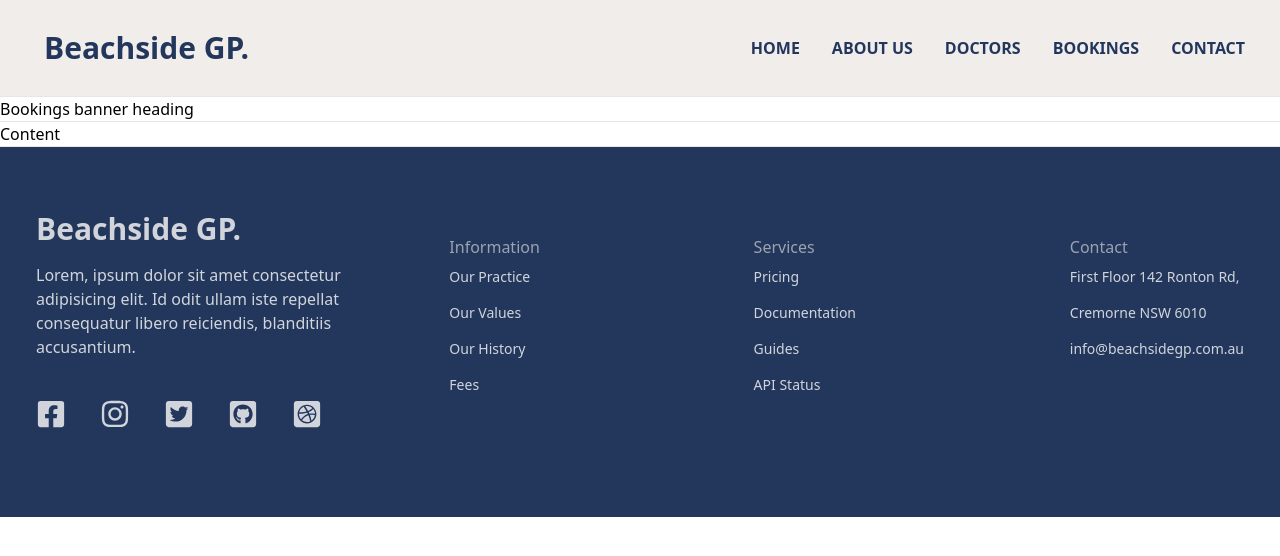
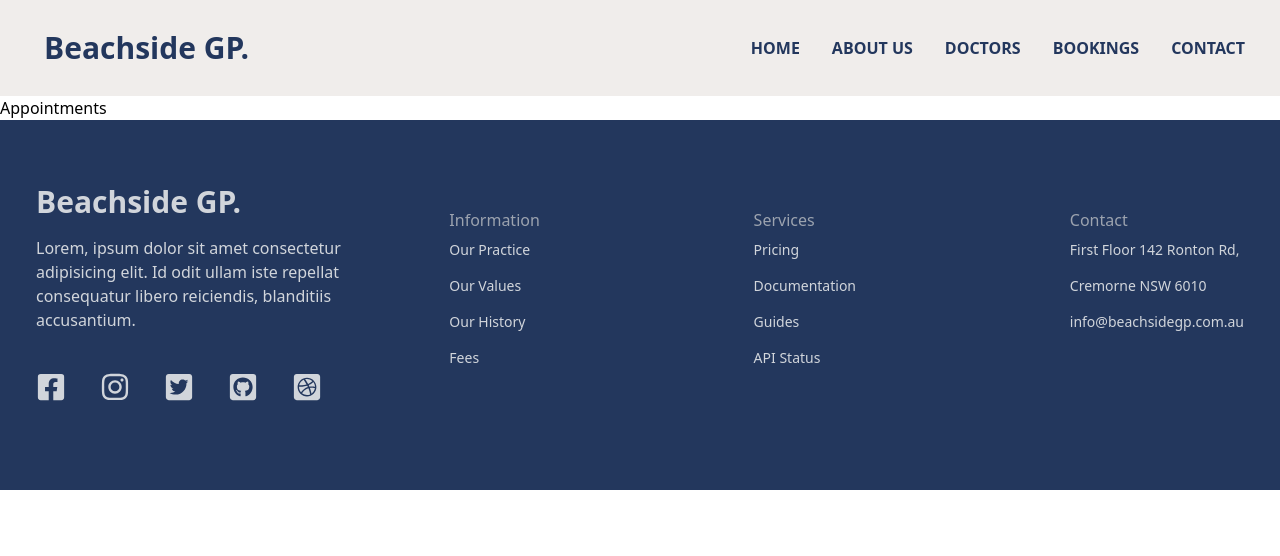
Before and after one commit to marlonmoreira000/clinic-concierge-app-frontend, a React (Vite) app: page /bookings in a window 1280 px wide. Shown: the top 556 px of the page. Built offline with nearby package versions, Linux system fonts and the light colour scheme.

Commit message:
remove react typed to fix deployment error

```diff
--- /dev/null
+++ b/src/components/Appointments.jsx
@@ -0,0 +1,9 @@
+import React from 'react'
+
+const Appointments = () => {
+  return (
+    <div>Appointments</div>
+  )
+}
+
+export default Appointments
--- a/src/components/Hero.jsx
+++ b/src/components/Hero.jsx
@@ -1,5 +1,5 @@
 import React from "react";
-import Typed from "react-typed";
+// import Typed from "react-typed";
 
 const Hero = () => {
   return (
@@ -10,15 +10,15 @@ const Hero = () => {
         </h1>
         <div className="flex justify-center items-center">
           <p className="text-xl sm:text-4xl md:text-5xl font-bold py-4 text-[#f0edeb]">
-            We care for your
+            Our GPs care for your wellness.
           </p>
-          <Typed
+          {/* <Typed
             className="text-xl sm:text-4xl md:text-5xl font-bold pl-2 text-[#f0edeb]"
             strings={["health", "welfare", "vitality"]}
             typeSpeed={160}
             backSpeed={220}
             loop
-          />
+          /> */}
         </div>
       </div>
     </div>
--- a/src/components/Nav.jsx
+++ b/src/components/Nav.jsx
@@ -1,5 +1,6 @@
 import { useState } from "react";
 import { AiOutlineClose, AiOutlineMenu } from "react-icons/ai";
+import { Link } from "react-router-dom";
 
 const Nav = () => {
   // state for navigation menu
@@ -15,11 +16,11 @@ const Nav = () => {
           Beachside GP.
         </h1>
         <ul className="hidden lg:flex uppercase text-[#23375d] font-bold">
-          <li className="p-4">Home</li>
-          <li className="p-4 flex-shrink-0">About us</li>
-          <li className="p-4">Doctors</li>
-          <li className="p-4">Bookings</li>
-          <li className="p-4">Contact</li>
+          <li className="p-4"><Link to="/">Home</Link></li>
+          <li className="p-4 flex-shrink-0"><Link to="/">About us</Link></li>
+          <li className="p-4"><Link to="/">Doctors</Link></li>
+          <li className="p-4"><Link to="/bookings">Bookings</Link></li>
+          <li className="p-4"><Link to="/">Contact</Link></li>
         </ul>
         <div onClick={handleNav} className="block lg:hidden">
           {nav ? <AiOutlineClose size={25} /> : <AiOutlineMenu size={25} />}
--- a/src/components/pages/Bookings.jsx
+++ b/src/components/pages/Bookings.jsx
@@ -1,11 +1,9 @@
+import Appointments from "../Appointments";
+
 const Bookings = () => {
     return (
       <>
-        <hr />
-        <h1>Bookings banner heading</h1>
-        <hr />
-        <h1>Content</h1>
-        <hr />
+        <Appointments/>
       </>
     );
 }
```
